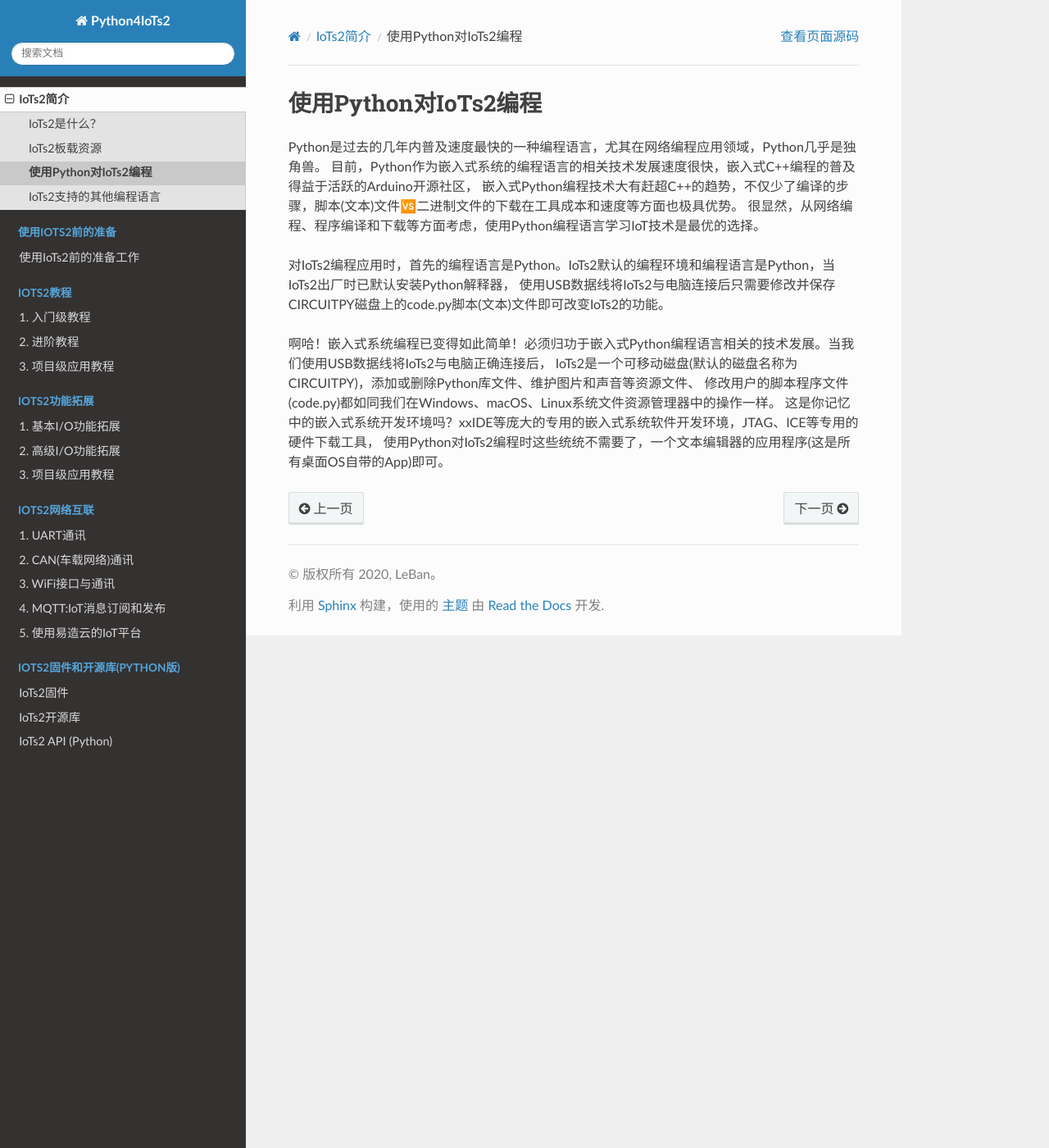
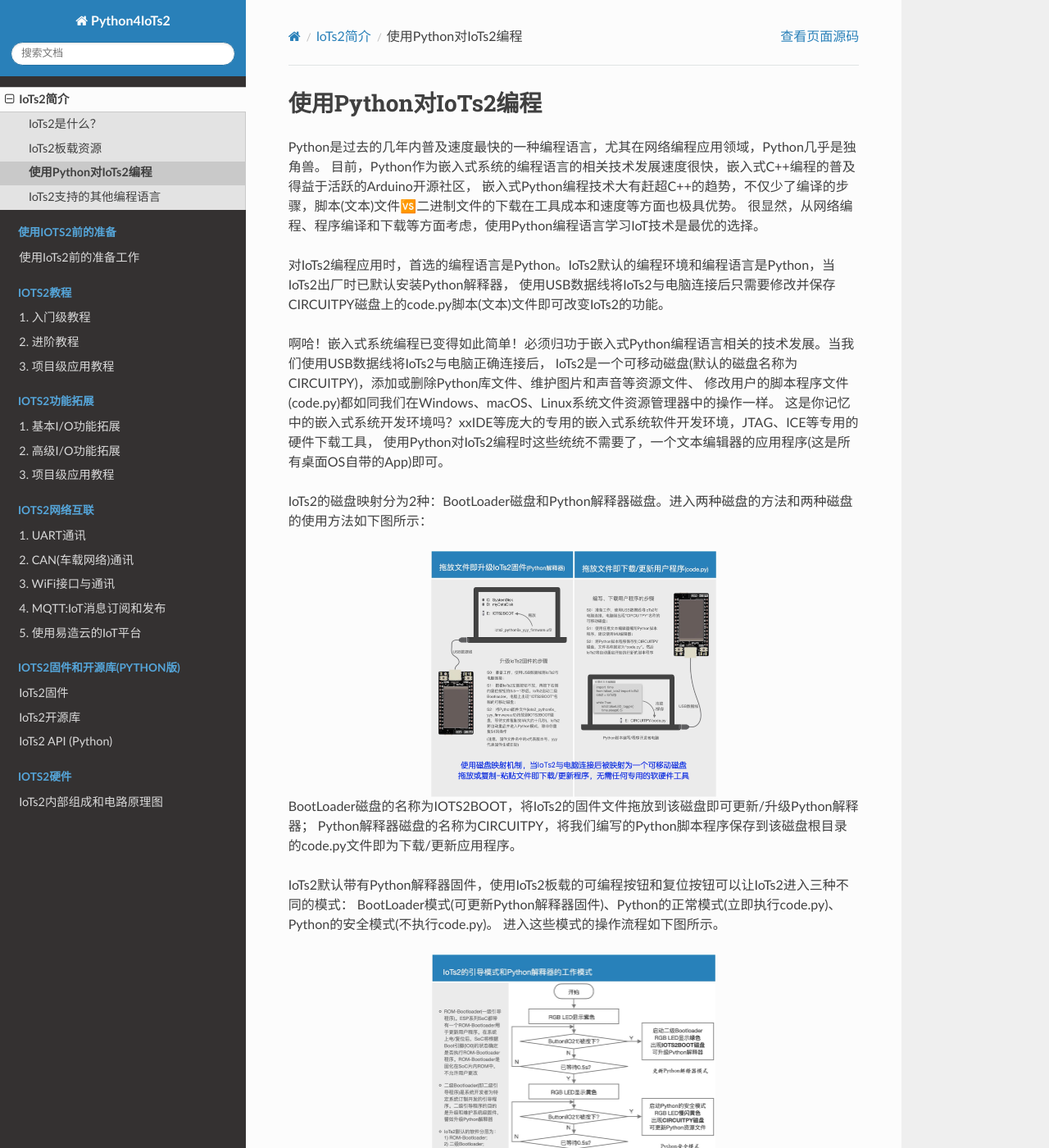
Before and after one commit to BradChan/Python4IoTs2, a Sphinx documentation site: the page built from source/iots2_intro/useitwithpython.rst, in a window 1280 px wide and 1400 px high. Shown: the whole window at 82% size. Built offline with Sphinx 7.4.7 and the Read the Docs theme 2.0.0, drawn with Linux system fonts in a browser that asks for light colours; pages that are not in the unit, such as notebooks, are missing from menus; some of the changed text lies outside the part shown.

Commit message:
update ch1

```diff
--- a/source/iots2_intro/introduction.rst
+++ b/source/iots2_intro/introduction.rst
@@ -9,3 +9,9 @@
 IoTs2是一种小体积的、低功耗的、低成本的、高计算性能的IoT型嵌入式系统。IoTs2不仅支持UART(或RS485)、CANBus等有线的低速实时网络接口，
 以及USB接口，还支持WiFi(2.4GHz)高速无线网络接口。除了板载的可编程按钮、指示灯、RGB彩灯、视网膜级彩色LCD、加速度传感器等资源，
 IoTs2具有18个可编程I/O(呈DIP排列)。
+
+为了方便我们了解IoTs2的资源，下图给出IoTs2内部单元的组成框图。
+
+.. image::  ../_static/images/iots2_structure.jpg
+  :scale: 25%
+  :align: center
--- a/source/iots2_intro/useitwithpython.rst
+++ b/source/iots2_intro/useitwithpython.rst
@@ -7,7 +7,7 @@ Python是过去的几年内普及速度最快的一种编程语言，尤其在
 嵌入式Python编程技术大有赶超C++的趋势，不仅少了编译的步骤，脚本(文本)文件🆚二进制文件的下载在工具成本和速度等方面也极具优势。
 很显然，从网络编程、程序编译和下载等方面考虑，使用Python编程语言学习IoT技术是最优的选择。
 
-对IoTs2编程应用时，首先的编程语言是Python。IoTs2默认的编程环境和编程语言是Python，当IoTs2出厂时已默认安装Python解释器，
+对IoTs2编程应用时，首选的编程语言是Python。IoTs2默认的编程环境和编程语言是Python，当IoTs2出厂时已默认安装Python解释器，
 使用USB数据线将IoTs2与电脑连接后只需要修改并保存CIRCUITPY磁盘上的code.py脚本(文本)文件即可改变IoTs2的功能。
 
 啊哈！嵌入式系统编程已变得如此简单！必须归功于嵌入式Python编程语言相关的技术发展。当我们使用USB数据线将IoTs2与电脑正确连接后，
@@ -15,3 +15,23 @@ IoTs2是一个可移动磁盘(默认的磁盘名称为CIRCUITPY)，添加或删
 修改用户的脚本程序文件(code.py)都如同我们在Windows、macOS、Linux系统文件资源管理器中的操作一样。
 这是你记忆中的嵌入式系统开发环境吗？xxIDE等庞大的专用的嵌入式系统软件开发环境，JTAG、ICE等专用的硬件下载工具，
 使用Python对IoTs2编程时这些统统不需要了，一个文本编辑器的应用程序(这是所有桌面OS自带的App)即可。
+
+IoTs2的磁盘映射分为2种：BootLoader磁盘和Python解释器磁盘。进入两种磁盘的方法和两种磁盘的使用方法如下图所示：
+
+.. image::  ../_static/images/iots2_msc_disk_mode.jpg
+  :scale: 25%
+  :align: center
+
+BootLoader磁盘的名称为IOTS2BOOT，将IoTs2的固件文件拖放到该磁盘即可更新/升级Python解释器；
+Python解释器磁盘的名称为CIRCUITPY，将我们编写的Python脚本程序保存到该磁盘根目录的code.py文件即为下载/更新应用程序。
+
+IoTs2默认带有Python解释器固件，使用IoTs2板载的可编程按钮和复位按钮可以让IoTs2进入三种不同的模式：
+BootLoader模式(可更新Python解释器固件)、Python的正常模式(立即执行code.py)、Python的安全模式(不执行code.py)。
+进入这些模式的操作流程如下图所示。
+
+.. image::  ../_static/images/iots2_bootloader_python_safe_mode.jpg
+  :scale: 25%
+  :align: center
+
+为什么需要Python的安全模式呢？当我们编写的某些Python脚本程序并保存到Python磁盘(即CIRCUITPY磁盘)之后或许引起某些严重问题，
+Python的安全模式将不执行“问题”程序让我们有机会修改他们。
```
Also changed, not shown: source/index.rst (+3 -5 lines), source/iots2_hardware/schmatic.rst (+18 -4 lines), source/iots2_intro/onboard_resource.rst (+20 -1 lines), source/_static/images/iots2_bootloader_python_safe_mode.jpg (added), source/_static/images/iots2_msc_disk_mode.jpg (added), source/_static/images/iots2_onboard_resources.jpg, source/_static/images/iots2_size_mm.jpg (added), source/_static/images/iots2_structure.jpg (added).
